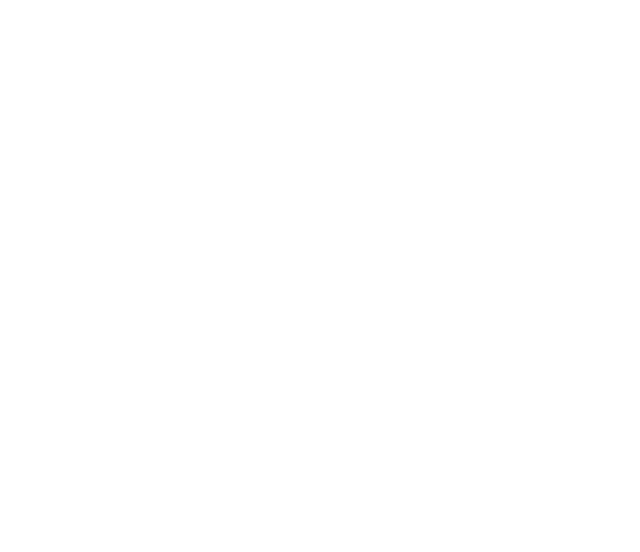
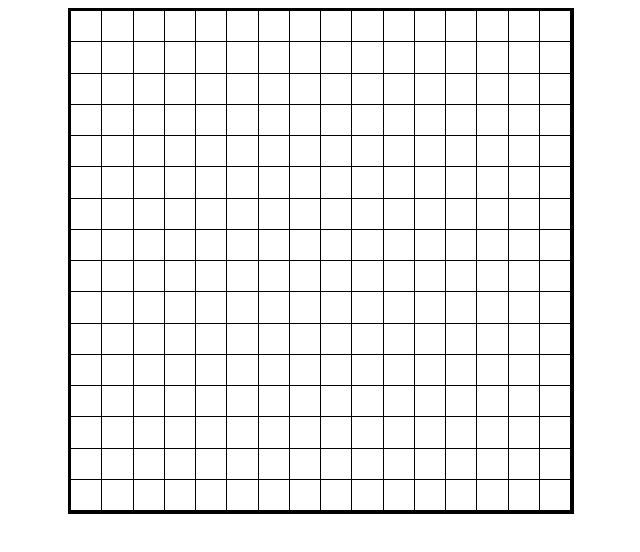
Before and after one commit to ap-6/odin-etch-a-sketch, a plain HTML site: page index.html in a window 1280 px wide. Shown: the whole page, without its empty margins (319-959 px from the left). Drawn offline with Linux system fonts and the light colour scheme.

Commit message:
Create adjustable grid

```diff
--- a/css/style.css
+++ b/css/style.css
@@ -0,0 +1,8 @@
+#grid-container {
+    border: solid 3px black;
+}
+
+body {
+    display: flex;
+    justify-content: center;
+}
--- a/index.html
+++ b/index.html
@@ -8,6 +8,6 @@
     <link rel="stylesheet" href="./css/style.css">
 </head>
 <body>
-
+    <div id="grid-container"></div>
 </body>
 </html>
--- a/js/script.js
+++ b/js/script.js
@@ -0,0 +1,39 @@
+function createGrid () {
+    const rowContainer = document.createElement("div");
+    const gridContainer = document.querySelector("#grid-container");
+    rowContainer.setAttribute("style", "display: flex");
+
+    const gridSize = 500;
+    const gridSizePixel = gridSize.toString() + "px";
+    gridContainer.style["width"] = gridSizePixel;
+    gridContainer.style["height"] = gridSizePixel;
+    //gridContainer.style["box-sizing"] = "border-box";
+    gridContainer.style["border"] = "solid 3px black"
+
+
+    let gridDensity = 16;
+    const unitSize = gridSize / gridDensity;
+    const unitSizePixel = unitSize.toString() + "px";
+
+    //creating rows
+    for(let count = 0; count < gridDensity; count++) {
+        const gridUnit = document.createElement("div");
+        gridUnit.style["box-sizing"] = "border-box";
+        gridUnit.style["border-right"] = "solid 1px black";
+        gridUnit.style["border-bottom"] = "solid 1px black";
+        gridUnit.style["width"] = unitSizePixel;
+        gridUnit.style["height"] = unitSizePixel;
+        rowContainer.appendChild(gridUnit);
+    }
+
+    //stacking rows
+    for(let count = 0; count < gridDensity; count++) {
+        const rowClone = rowContainer.cloneNode(true);
+        gridContainer.appendChild(rowClone);
+        console.log(count);
+    }
+
+
+}
+
+createGrid();
```
Also changed, not shown: js/psuedocode.txt (added).
